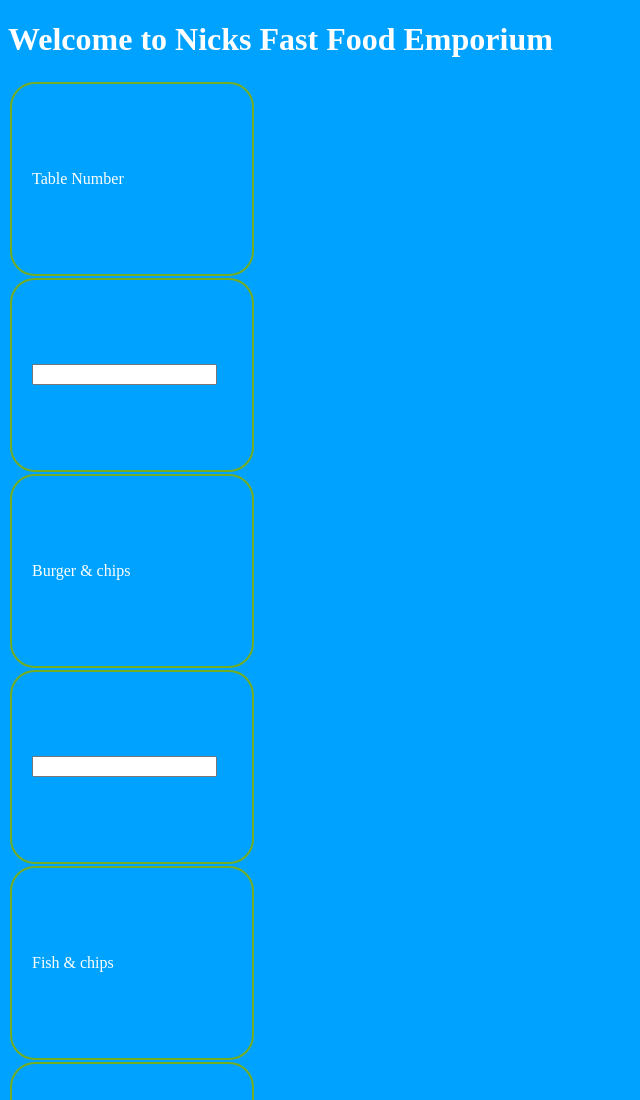
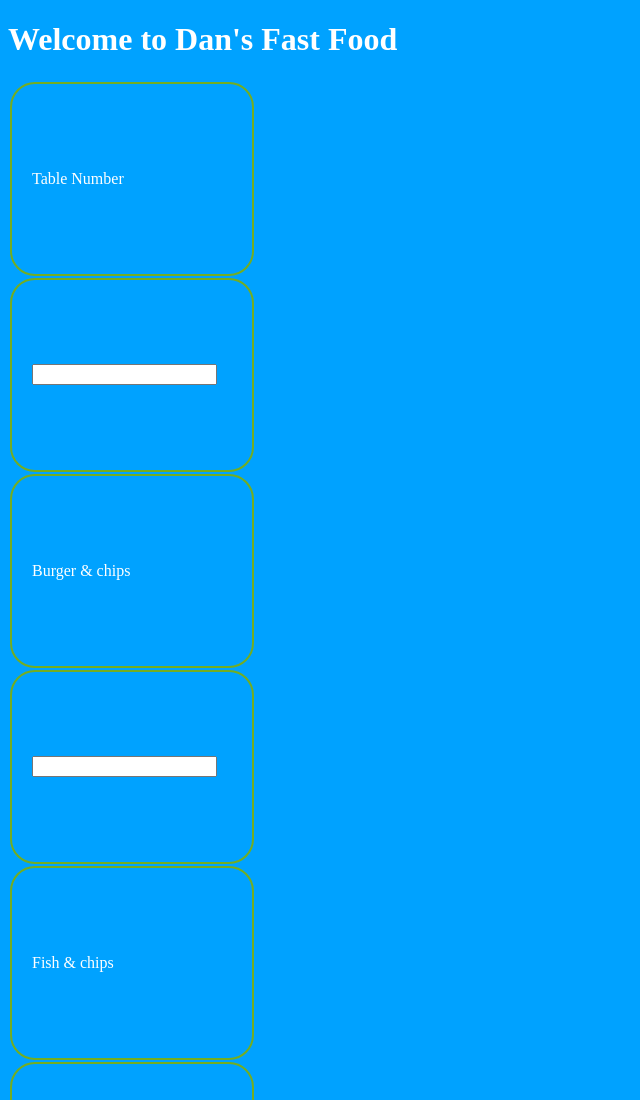
Before and after one commit to danielbulgaru/FastFood, a plain HTML site: page public/index.html in a window 1280 px wide. Shown: the top 1100 px of the page, without its empty margins (0-640 px from the left). Drawn offline with Linux system fonts and the light colour scheme.

Commit message:
index.html

```diff
--- a/public/PlaceOrder.html
+++ b/public/index.html
@@ -7,7 +7,7 @@
     <link rel='stylesheet' href='./css/style.css'>
 </head>
 <body>
-    <h1>Welcome to Nicks Fast Food Emporium</h1>
+    <h1>Welcome to Dan's Fast Food</h1>
 
     <form method='POST' action='/PlaceOrder'>
         <table><tr>
```
